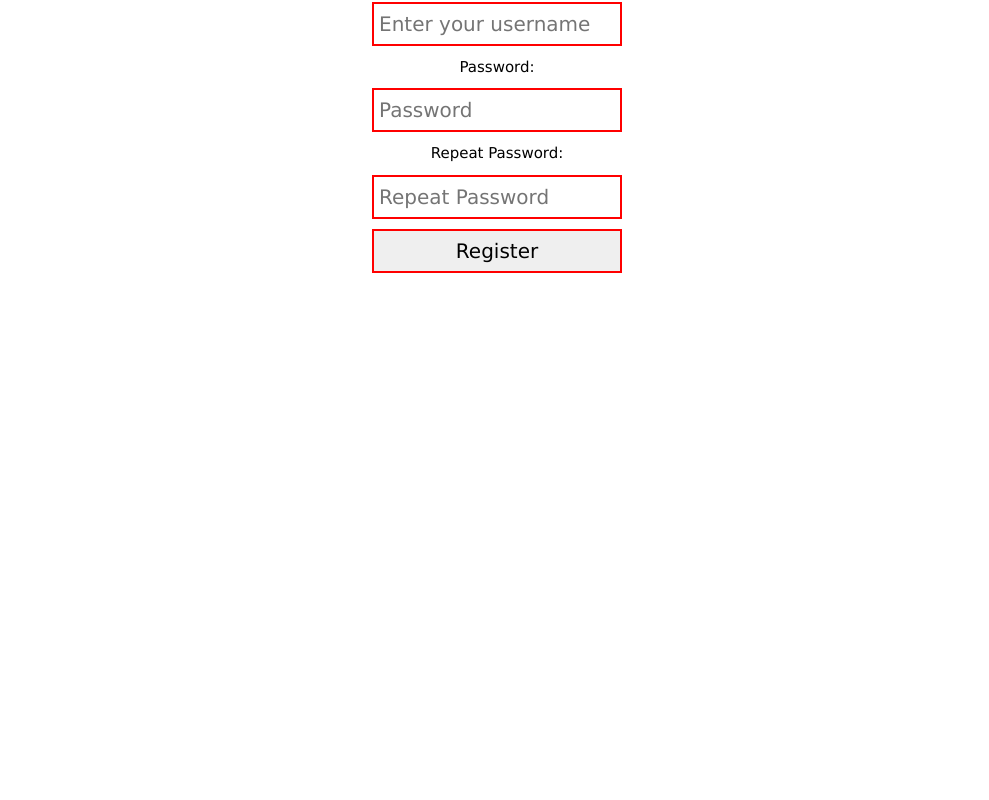
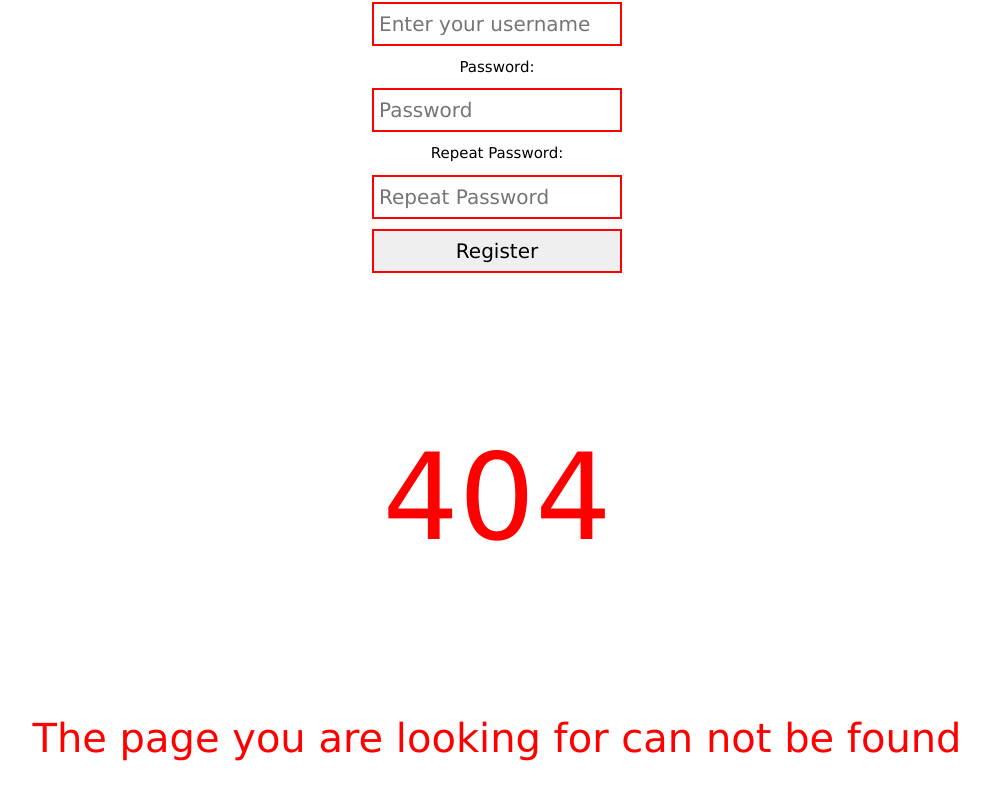
Before and after one commit to HubanHubanov/React-Project-Books, a React (Vite) app in the folder client/: page / in a window 1280 px wide. Shown: the part 1713-2513 px from the top of the page, without its empty margins (143-1132 px from the left). Before the commit the page ends 2001 px from the top, so only its background shows below. Built offline with nearby package versions, Linux system fonts and the light colour scheme.

Commit message:
Add 404 component with css

```diff
--- a/client/src/App.jsx
+++ b/client/src/App.jsx
@@ -2,6 +2,7 @@ import Footer from "./components/footer/Footer"
 import Header from "./components/header/Header"
 import Home from "./components/home/Home"
 import Login from "./components/login/Login"
+import PageNotFound from "./components/page-not-found/PageNotFound"
 import Register from "./components/register/Register"
 
 
@@ -15,6 +16,7 @@ function App() {
    <Footer/>
    <Login/>
    <Register/>
+   <PageNotFound/>
 
     </>
   )
--- /dev/null
+++ b/client/src/components/page-not-found/PageNotFound.jsx
@@ -0,0 +1,18 @@
+import styles from "./PageNotFound.module.css"
+
+export default function PageNotFound() {
+    return (
+        <>
+            <div className={styles["not-found"]}>
+                <p>404</p>
+            </div>
+
+            <div className={styles["not-found-message"]}>
+            <   p>The page you are looking for can not be found</p>
+            </div>
+        </>
+
+
+
+    );
+}
--- /dev/null
+++ b/client/src/components/page-not-found/PageNotFound.module.css
@@ -0,0 +1,12 @@
+.not-found {
+    margin-top: 80px;
+    text-align: center;
+    font-size: 120px;
+    color: red;
+}
+
+.not-found-message {
+    text-align: center;
+    color: red;
+    font-size: 40px;
+}
```
